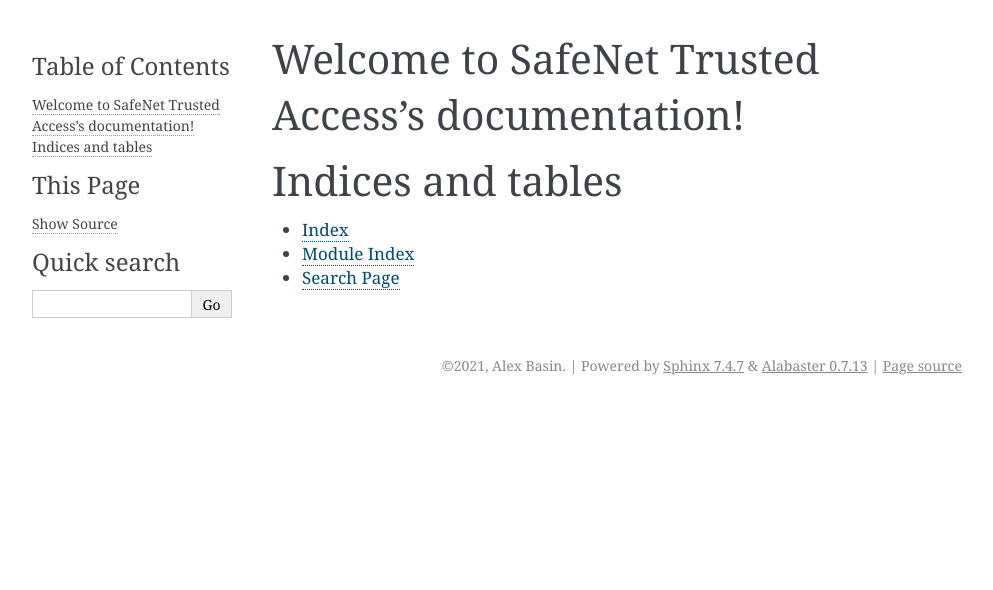
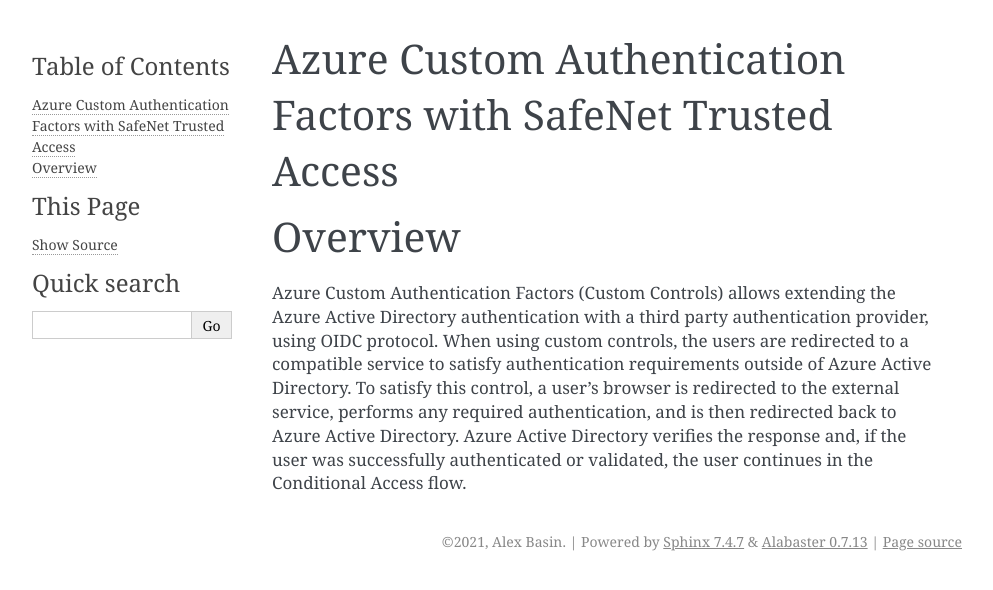
Before and after one commit to logictester/caf, a Sphinx documentation site: the page built from source/index.rst, in a window 1280 px wide. Shown: the top 590 px of the page, without its empty margins (148-1141 px from the left). Built offline with Sphinx 7.4.7, drawn with Linux system fonts in a browser that asks for light colours.

Commit message:
initial commit
basic structure

```diff
--- a/source/index.rst
+++ b/source/index.rst
@@ -3,18 +3,16 @@
    You can adapt this file completely to your liking, but it should at least
    contain the root `toctree` directive.
 
-Welcome to SafeNet Trusted Access's documentation!
-==================================================
+Azure Custom Authentication Factors with SafeNet Trusted Access
+===============================================================
 
 .. toctree::
    :maxdepth: 2
    :caption: Contents:
 
 
+Overview
+========
 
-Indices and tables
-==================
-
-* :ref:`genindex`
-* :ref:`modindex`
-* :ref:`search`
+Azure Custom Authentication Factors (Custom Controls) allows extending the Azure Active Directory authentication with a third party authentication provider, using OIDC protocol.
+When using custom controls, the users are redirected to a compatible service to satisfy authentication requirements outside of Azure Active Directory. To satisfy this control, a user's browser is redirected to the external service, performs any required authentication, and is then redirected back to Azure Active Directory. Azure Active Directory verifies the response and, if the user was successfully authenticated or validated, the user continues in the Conditional Access flow.
--- /dev/null
+++ b/source/requirements.txt
@@ -0,0 +1,4 @@
+sphinxcontrib-images==0.9.2
+sphinx-copybutton==0.3.1
+sphinx-rtd-theme==0.5.1
+sphinx-tabs
```
Also changed, not shown: source/_static/thales_logo.png (added), 2 other files.
